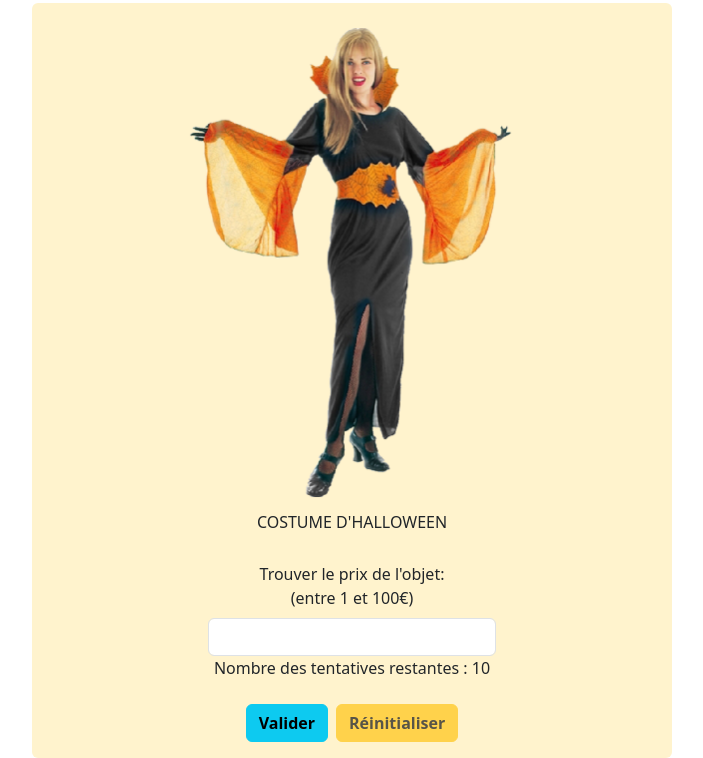
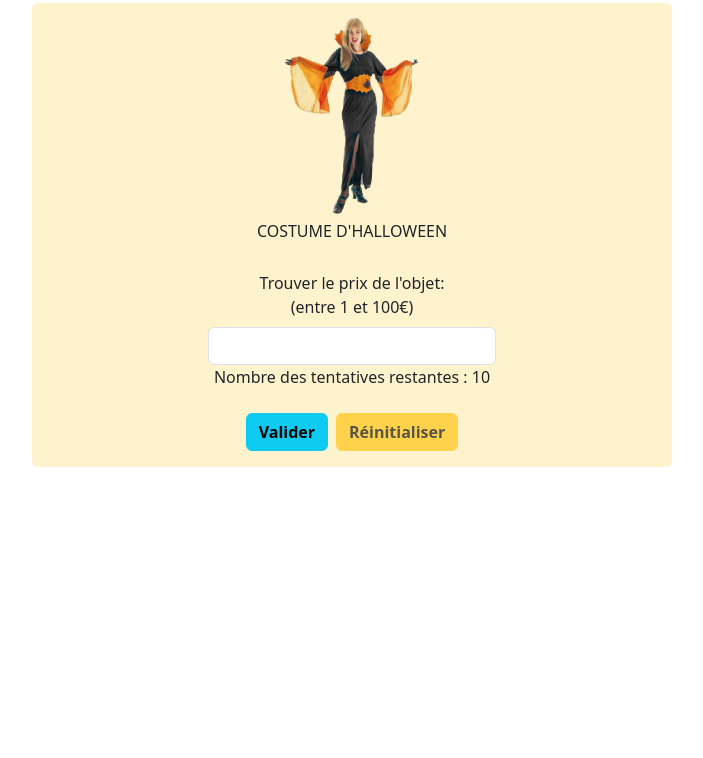
Before and after one commit to ThibaultVlt/Juste_prix, a plain HTML site: page index.html in a window 1280 px wide. Shown: the part 53-811 px from the top of the page, without its empty margins (288-991 px from the left). Drawn offline with nearby package versions, Linux system fonts and the light colour scheme.

Commit message:
redimensionnement des images

```diff
--- a/index.html
+++ b/index.html
@@ -19,7 +19,7 @@
         class="bg-warning-subtle w-50 mx-auto rounded-2 pb-3 d-flex flex-column align-items-center"
       >
         <section class="d-flex flex-column align-items-center p-2">
-          <img id="image" src="" alt="Objet à trouver" title=""/>
+          <img id="image" src="" alt="Objet à trouver" title="" class="w-25"/>
           <div id="nom-image" class="text-uppercase text-center"></div>
         </section>
         <section class="d-flex flex-column w-50 mt-1 p-3">
```
